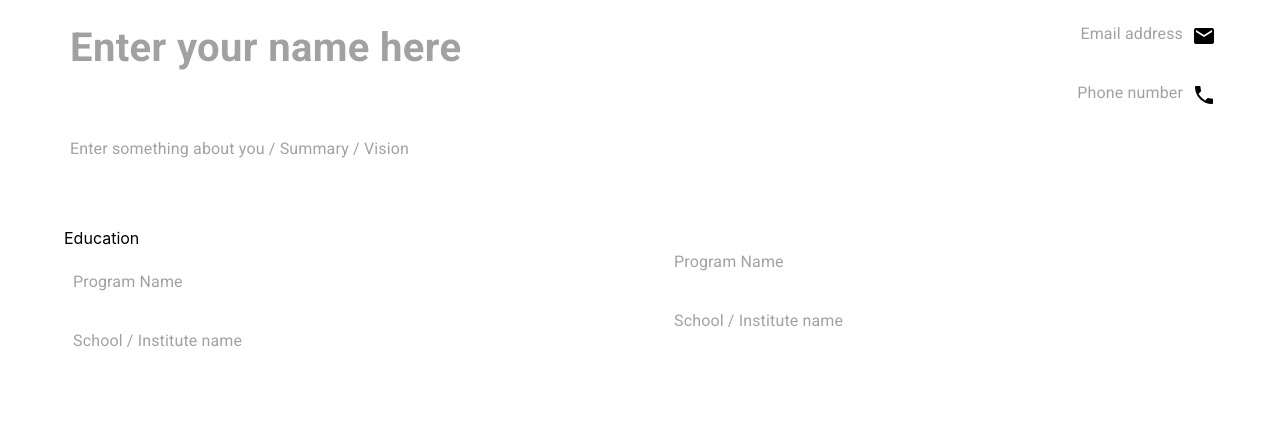
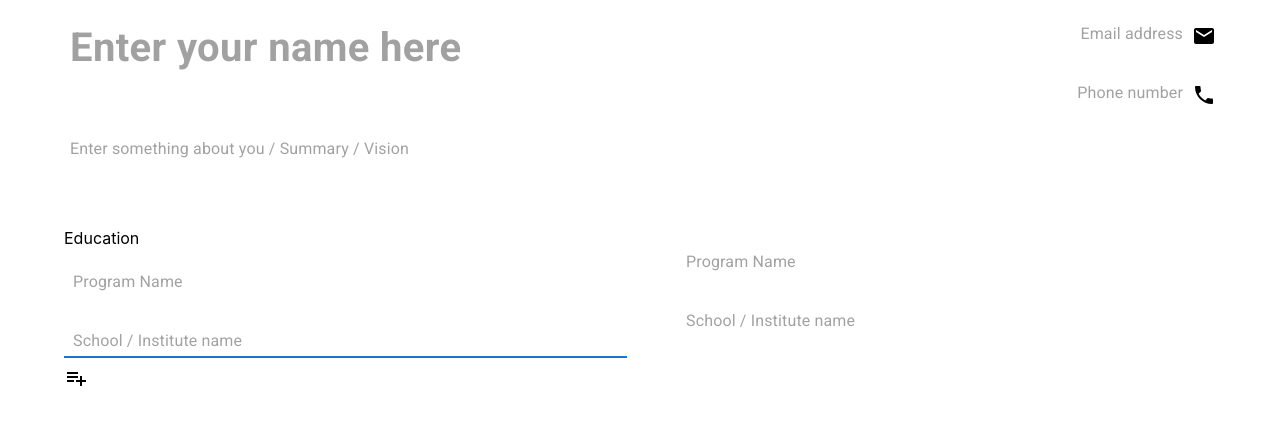
Before and after one commit to KunwarVSuryavanshi/resume-builder, a React (Create React App) app: page / in a window 1280 px wide. Both pictures are taken after a click on the element 339 px from the left and 307 px from the top of the page. Shown: the top 424 px of the page. Built offline with nearby package versions, Linux system fonts and the light colour scheme.

Commit message:
events figured out

```diff
--- a/src/Resumes/FirstResumeTemplate/FirstResume.jsx
+++ b/src/Resumes/FirstResumeTemplate/FirstResume.jsx
@@ -1,5 +1,5 @@
 import { Mail, Phone, PlaylistAdd } from '@mui/icons-material'
-import { Grid, TextField, ThemeProvider, Typography } from '@mui/material'
+import { Grid, TextField, ThemeProvider } from '@mui/material'
 import { Container } from '@mui/system'
 import React, { useState } from 'react'
 import {theme as TextFieldTheme} from './TextFieldTheme'
@@ -92,33 +92,10 @@
     )
   }
 
-  const handleOnBlur = (e) => {
-    console.log("On blur called", e.target.value)
-    setToggleRow(false)
-  }
-
-  const handleClick = (e) => {
-    console.log("Handle click being called", e)
-    setToggleRow(true)
-  }
-
-  const addNewRow = () => {
-    console.log("NEW ROW CALLED")
-  }
-
+  const educationDetails = () => {
     return (
-    <ThemeProvider theme={TextFieldTheme}>
-      <div className='body'>
-        <Container style={{margin: 'auto'}}>
-          <Grid container>
-            {headerContent()}
-          </Grid>
-          <div className='flex-container'>
-            <div className="item1_container">
-              <div className="item1_container_1">
-                <div className="item1_container_1_ed">Education</div>
-                <div className="item1_container_1_details">
-                  <TextField
+      <>
+        < TextField
           hiddenLabel
           placeholder="Program Name"
           variant='filled'
@@ -130,9 +107,10 @@
               fontSize: '1rem',
               fontWeight: 'semi-bold',
             }
-                    }}
-                    onClick={handleClick}
-                    onBlur={handleOnBlur}
+          }
+          }
+          // onClick={handleClick}
+          // onBlur={handleOnBlur}
         />
         <TextField
           hiddenLabel
@@ -147,11 +125,43 @@
               fontWeight: 'semi-bold',
             }
           }}
-                    onClick={handleClick}
-                    onBlur={handleOnBlur}
         />
+      </>
+    )
+  }
+
+  const handleBlur = (e) => {
+    e.preventDefault()
+    if(e.currentTarget.contains(e.relatedTarget)) return
+    // console.log("On blur called", e.currentTarget, e.target, e.relatedTarget)
+    setToggleRow(false)
+  }
+
+  const handleClick = (e) => {
+    e.preventDefault()
+    setToggleRow(true)
+  }
+
+  const addNewRow = () => {
+    const element = document.getElementById('detailsDiv')
+    console.log(element)
+  }
+
+  return (
+    <ThemeProvider theme={TextFieldTheme}>
+      <div className='body'>
+        <Container style={{margin: 'auto'}}>
+          <Grid container>
+            {headerContent()}
+          </Grid>
+          <div className='flex-container'>
+            <div className="item1_container">
+              <div className="item1_container_1">
+                <div className="item1_container_1_ed">Education</div>
+                <div tabIndex={1} id='detailsDiv' className="item1_container_1_details" onClick={handleClick} onBlur={(e) => handleBlur(e)}>
+                  {educationDetails()}
+                  {toggleRow && <PlaylistAdd onClick={ addNewRow } />}
                 </div>
-                {toggleRow && <PlaylistAdd onClick={ addNewRow} />}
               </div>
               <div className="item1_container_2">
 
--- a/src/Resumes/FirstResumeTemplate/style.scss
+++ b/src/Resumes/FirstResumeTemplate/style.scss
@@ -11,25 +11,19 @@
     flex-grow: 1;
     flex-direction: column;
     margin: 25px 25px 20px 0px;
-    // &_1{
-    //   &_ed{
+    &_1{
+      // &_ed{
 
-    //   }
-    //   &_details{
-    //     // width: 20vw;
-    //   }
-    // }
+      // }
+      &_details{
+        min-height: 20vh;
+      }
+    }
   }
   .item2_container {
     display: flex;
     flex-grow: 1;
     flex-direction: column;
     margin: 25px 0px 20px 25px;
-    &_1 {
-      // background-color: antiquewhite;
-    }
-    &_2 {
-      // background-color: bisque;
-    }
   }
 }
```
Lines whose indentation alone changed are shown as unchanged.
